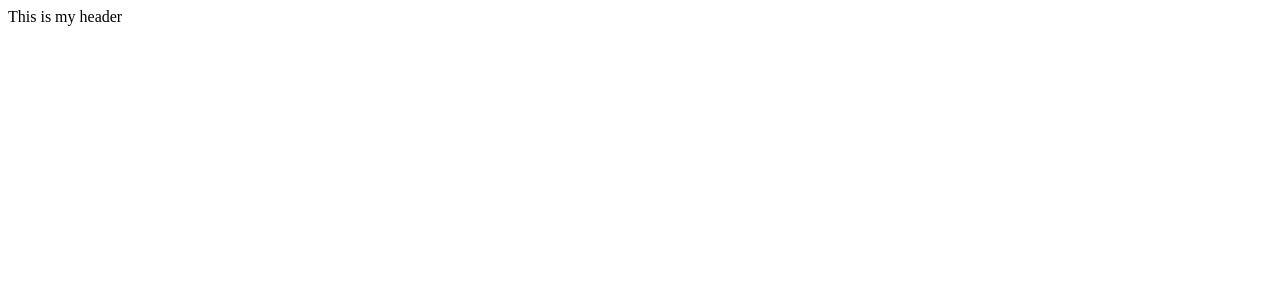
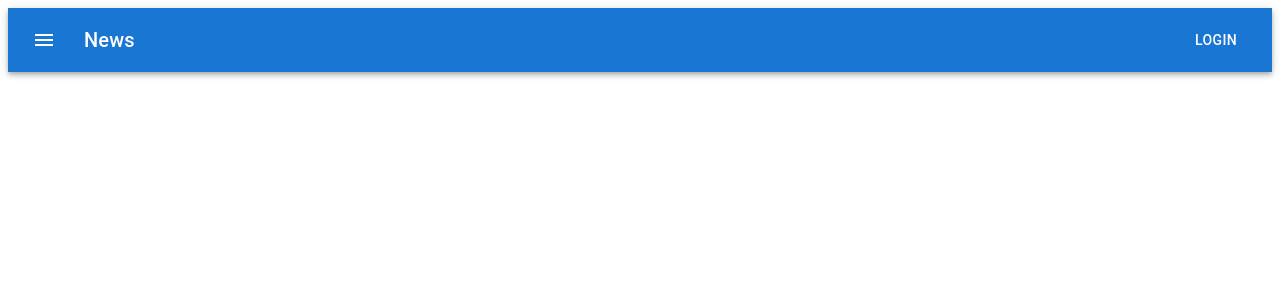
Before and after one commit to ArneBHuset/ecom-website, a React (Vite) app in the folder ecom-frontend/: page / in a window 1280 px wide. Shown: the top 300 px of the page. Built offline with nearby package versions, Linux system fonts and the light colour scheme.

Commit message:
Testing materialUI and started work on header

```diff
--- a/ecom-frontend/src/App.tsx
+++ b/ecom-frontend/src/App.tsx
@@ -4,6 +4,7 @@
 import CheckoutPage from "./pages/CheckoutPage";
 import LandingPage from "./pages/LandingPage";
 import ProductPage from "./pages/ProductPage";
+import ContactPage from "./pages/ContactPage";
 
 function App() {
   return (
@@ -13,6 +14,7 @@
         <Route path="/" element={<LandingPage />} />
         <Route path="/checkout" element={<CheckoutPage />} />
         <Route path="/product" element={<ProductPage />} />
+        <Route path="/contact" element={<ContactPage />} />
         // Add more routes here
       </Routes>
     </BrowserRouter>
--- a/ecom-frontend/src/components/header.tsx
+++ b/ecom-frontend/src/components/header.tsx
@@ -1,28 +1,86 @@
 import * as React from "react";
-import { Link } from "react-router-dom"; // Since you are already using React Router
-import AppBar from "@mui/material/AppBar"; // For a top App bar
-import Toolbar from "@mui/material/Toolbar"; // To hold navigation and other content in the AppBar
-import Typography from "@mui/material/Typography"; // For inserting text
-import Button from "@mui/material/Button"; // To use buttons for navigation links
-import IconButton from "@mui/material/IconButton"; // For icons within buttons
-import MenuIcon from "@mui/icons-material/Menu"; // Example icon
-import { styled } from "@mui/material/styles"; // Utility for styling Material UI components
+import AppBar from "@mui/material/AppBar";
+import Box from "@mui/material/Box";
+import Toolbar from "@mui/material/Toolbar";
+import IconButton from "@mui/material/IconButton";
+import Typography from "@mui/material/Typography";
+import Menu from "@mui/material/Menu";
+import MenuIcon from "@mui/icons-material/Menu";
+import Container from "@mui/material/Container";
+import Avatar from "@mui/material/Avatar";
+import Button from "@mui/material/Button";
+import Tooltip from "@mui/material/Tooltip";
+import MenuItem from "@mui/material/MenuItem";
+import AdbIcon from "@mui/icons-material/Adb";
+
+const pages = ["Products", "Pricing", "Blog"];
 
 function Header() {
   return (
-    <header>
-      <nav>
-        <ul>
-          <li>
-            <Link to="/">Home</Link>
-          </li>
-          <li>
-            <Link to="/products">Products</Link>
-          </li>
-        </ul>
-      </nav>
-    </header>
+    <Box sx={{ flexGrow: 1 }}>
+      <AppBar position="static">
+        <Toolbar>
+          <IconButton
+            size="large"
+            edge="start"
+            color="inherit"
+            aria-label="menu"
+            sx={{ mr: 2 }}
+          >
+            <MenuIcon />
+          </IconButton>
+          <Typography variant="h6" component="div" sx={{ flexGrow: 1 }}>
+            News
+          </Typography>
+          <Button color="inherit">Login</Button>
+        </Toolbar>
+      </AppBar>
+    </Box>
   );
 }
+export default Header;
 
-export default Header;
+// import { Link } from "react-router-dom"; // Since you are already using React Router
+// import Toolbar from "@mui/material/Toolbar"; // To hold navigation and other content in the AppBar
+// import Typography from "@mui/material/Typography"; // For inserting text
+// import Button from "@mui/material/Button"; // To use buttons for navigation links
+// import IconButton from "@mui/material/IconButton"; // For icons within buttons
+// import MenuIcon from "@mui/icons-material/Menu"; // Example icon
+// import SearchIcon from "@mui/icons-material/Search"; // Example icon
+// import { styled } from "@mui/material/styles"; // Utility for styling Material UI components
+// import { Icon } from "@mui/material";
+
+// // Temporary variables
+// const title = null;
+
+// function Header() {
+//   return (
+//     <header>
+//       <>
+//         <Toolbar>
+//           <nav noWrap sx={{ flex: 1 }}>
+//             <Link to="/">Home</Link>
+//             <Link to="/product">All products</Link>
+//             <Link to="/contact">Contact us!</Link>
+//           </nav>
+//           <Typography
+//             component="h1"
+//             variant="h3"
+//             color="inherit"
+//             align="center"
+//             noWrap
+//             sx={{ flex: 2 }}
+//           >
+//             {title || "Brilliant buys"}
+//           </Typography>
+//           <IconButton sx={{ flex: 1 }}>
+//             <SearchIcon />
+//           </IconButton>
+//           <IconButton></IconButton>
+//         </Toolbar>
+//       </>
+//     </header>
+//   );
+// }
+
+// export default Header;
--- /dev/null
+++ b/ecom-frontend/src/pages/ContactPage.tsx
@@ -0,0 +1,9 @@
+function ContactPage() {
+  return (
+    <div>
+      <h1>Contact Us</h1>
+    </div>
+  );
+}
+
+export default ContactPage;
--- a/ecom-frontend/src/pages/LandingPage.tsx
+++ b/ecom-frontend/src/pages/LandingPage.tsx
@@ -1,11 +1,10 @@
 import { Link } from "react-router-dom";
+import Header from "../components/header";
 
 function LandingPage() {
   return (
     <>
-      <div>
-        <header>This is my header</header>
-      </div>
+      <Header />
     </>
   );
 }
```
